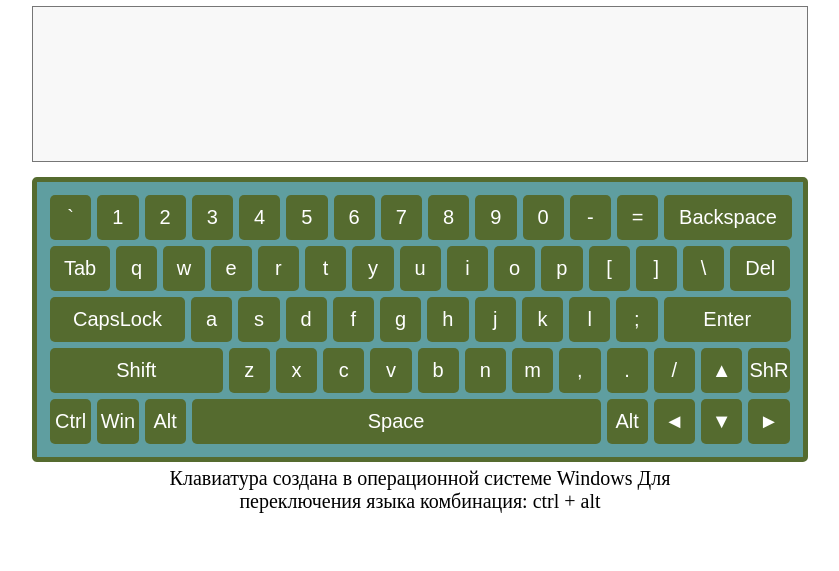
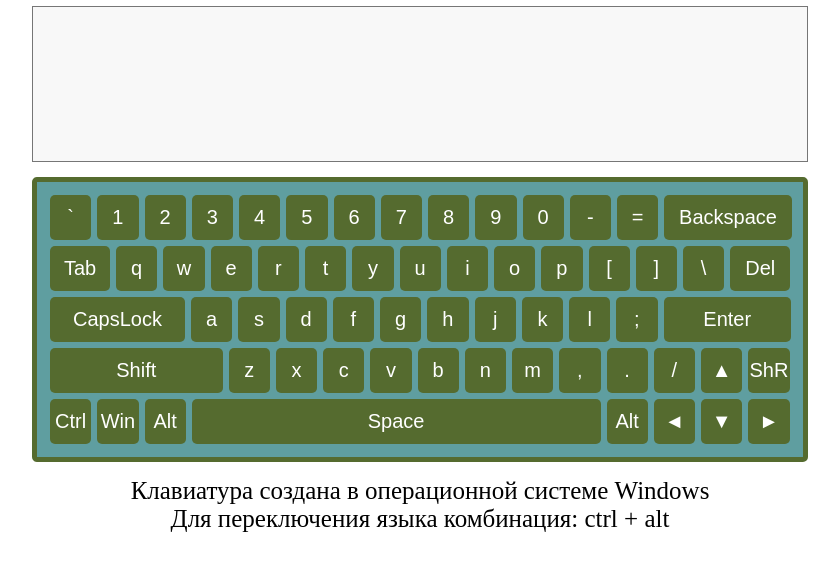
Before and after one commit to wilden5/virtual-keyboard, a website: page src/index.html in a window 1280 px wide. Shown: the part 103-674 px from the top of the page, without its empty margins (220-1059 px from the left). Drawn offline with Linux system fonts and the light colour scheme.

Commit message:
refactor: update keyboard-description styles in style.css file

```diff
--- a/src/style.css
+++ b/src/style.css
@@ -73,8 +73,9 @@ html {
 }
 
 .keyboard-description {
-    width: 46%;
-    font-size: 2rem;
+    width: 60rem;
+    padding-top: 1rem;
+    font-size: 2.5rem;
     text-align: center;
     margin: 0;
 }
```
